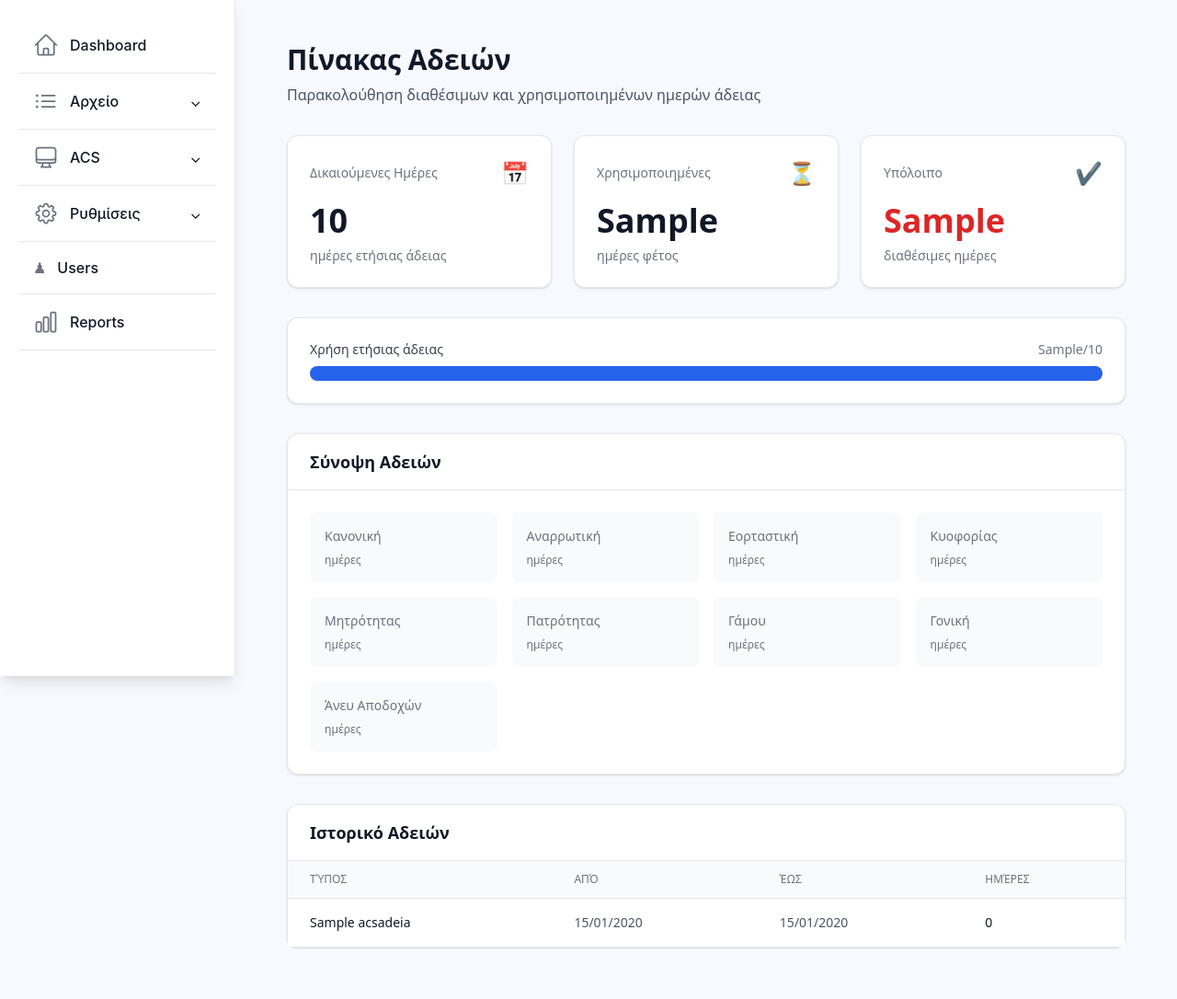
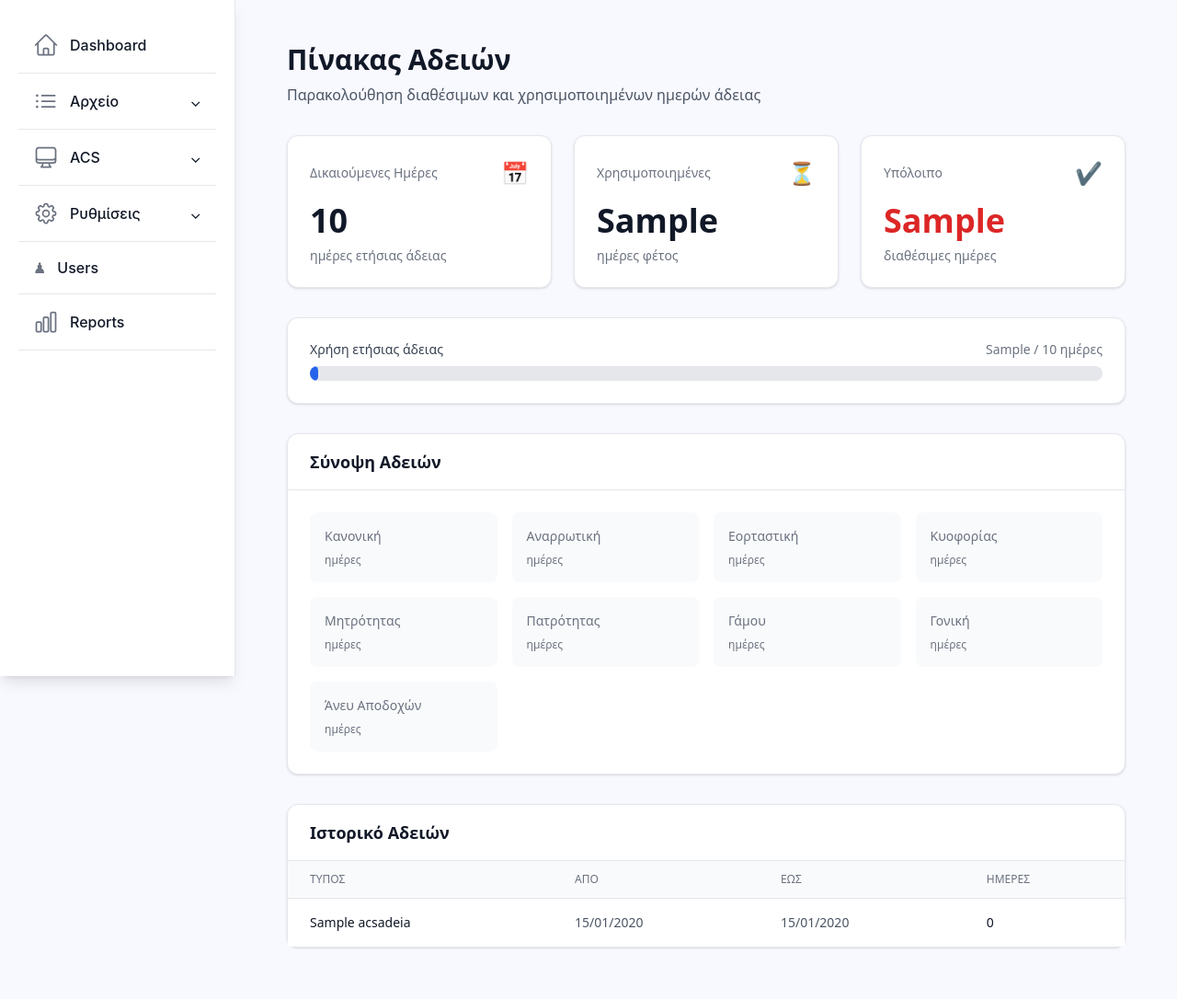
Before and after one commit to kostisvit/Acs-CRM, a Django app: template templates/accounts/adeia_dashboard.html in a window 1280 px wide. Shown: the part 65-1151 px from the top of the page at 92% size. Run offline with Django 5.2, Linux system fonts and the light colour scheme; tables that the repository leaves empty hold one stand-in row (values such as "Sample post"); the template is opened without the code that fills it: values that come from a table or form of the project are taken from there, most other values are stand-ins (such as "Sample title", 1, 10 or a date in 2020); style sheets or scripts are compiled from the project's sources; parts of the project's set-up code (start-up, migrations or seed data) failed here and were passed over; some libraries are stand-ins or nearby versions.

```diff
--- a/apps/accounts/models.py
+++ b/apps/accounts/models.py
@@ -76,7 +76,7 @@ class Adeia(TimeStampedModel):
     startdate = models.DateField(default=datetime.date.today, verbose_name="Από")
     enddate = models.DateField(default=datetime.date.today, verbose_name="Έως")
 
-    source_id = models.IntegerField(null=True, unique=True)
+    source_id = models.IntegerField(null=True, blank=True, unique=True)
 
     class Meta:
         indexes = [models.Index(fields=["acs_employee","startdate"])]
--- a/apps/parameters/models.py
+++ b/apps/parameters/models.py
@@ -99,7 +99,7 @@ class AcsAdeia(TimeStampedModel):
 
 
 
-class OfficialHoliday(models.Model):
+class OfficialHoliday(TimeStampedModel):
     date = models.DateField(unique=True)
     description = models.CharField(max_length=200)
 
--- a/templates/accounts/adeia_dashboard.html
+++ b/templates/accounts/adeia_dashboard.html
@@ -101,25 +101,45 @@
             Χρήση ετήσιας άδειας
         </span>
 
-            <span class="text-sm text-gray-500">
-                {{ days_used }}/{{ days_sum }}
+        <span class="text-sm
+            {% if leave_exceeded %}
+                text-red-600 font-bold
+            {% else %}
+                text-gray-500
+            {% endif %}
+        ">
+            {{ days_used }} / {{ days_sum }} ημέρες
         </span>
 
     </div>
 
 
-        <div class="w-full bg-gray-200 rounded-full h-4">
+    <div class="w-full bg-gray-200 rounded-full h-4 overflow-hidden">
 
         <div
-                class="bg-blue-600 h-4 rounded-full"
-                style="
-                width:
-                {% widthratio days_used days_sum 100 %}
-                %
-                ">
+            class="
+                h-4 rounded-full transition-all duration-500
+
+                {% if leave_exceeded %}
+                    bg-red-600
+                {% else %}
+                    bg-blue-600
+                {% endif %}
+            "
+            style="width: {{ leave_percentage }}%;">
         </div>
 
     </div>
+
+
+    {% if leave_exceeded %}
+
+        <p class="mt-3 text-sm text-red-600 font-medium">
+            Έχετε ξεπεράσει το δικαιούμενο όριο κατά
+            {{ days_used|add:"-"|add:days_sum }} ημέρες.
+        </p>
+
+    {% endif %}
 
 </div>
 
@@ -190,22 +210,22 @@
                     <tr>
 
                         <th class="px-6 py-3 text-left text-xs font-medium text-gray-500 uppercase">
-                            Τύπος
+                            Τυπος
                         </th>
 
 
                         <th class="px-6 py-3 text-left text-xs font-medium text-gray-500 uppercase">
-                            Από
+                            Απο
                         </th>
 
 
                         <th class="px-6 py-3 text-left text-xs font-medium text-gray-500 uppercase">
-                            Έως
+                            Εως
                         </th>
 
 
                         <th class="px-6 py-3 text-left text-xs font-medium text-gray-500 uppercase">
-                            Ημέρες
+                            Ημερες
                         </th>
 
 
```
Also changed, not shown: apps/parameters/admin.py (+6 -1 lines), apps/accounts/migrations/0007_remove_adeia_accounts_ad_acs_emp_9b93ba_idx_and_more.py (added), apps/accounts/migrations/0008_alter_adeia_source_id.py (added), apps/parameters/migrations/0007_alter_officialholiday_options_and_more.py (added). Lines whose indentation alone changed are shown as unchanged.
